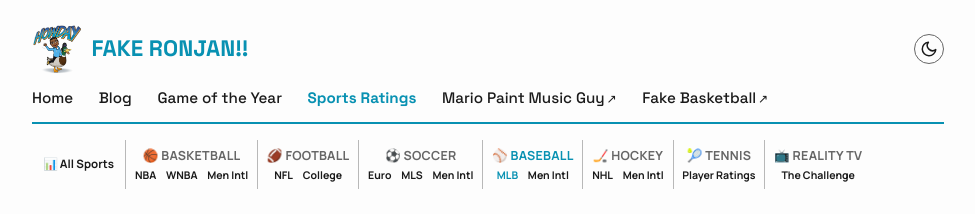
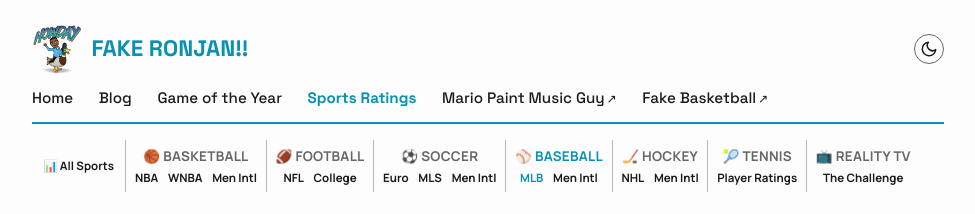
Before and after one commit to fakeronjan/fakeronjan-com, an Eleventy site: page src/mlb.njk in a window 1280 px wide. Shown: the top 214 px of the page, without its empty margins (152-1127 px from the left). Built offline with nearby package versions, Linux system fonts and the light colour scheme; Eleventy itself is replaced by a stand-in of ours; files that its build step writes are made by us from their sources; no server answers.

Commit message:
Bump fleet-nav font sizes by ~1px on both rows
Category labels 0.78rem -> 0.84rem, league links 0.66rem -> 0.72rem.
Verified against the hard fit requirement (comparing .fleet-nav-inner's
real right edge, not just scrollWidth<=clientWidth) at the tightest
realistic width (960px, the body's own max-width cap) - still ~24px
of room to spare, all 7 category groups stay on one line.

```diff
--- a/src/style.css
+++ b/src/style.css
@@ -538,7 +538,7 @@
 .fleet-nav-category {
   text-align: center;
   color: var(--muted);
-  font-size: 0.78rem;
+  font-size: 0.84rem;
   font-weight: 800;
   letter-spacing: 0.02em;
   text-transform: uppercase;
@@ -551,7 +551,7 @@
   color: var(--fg);
   text-decoration: none;
   padding: 0.08rem 0.28rem;
-  font-size: 0.66rem;
+  font-size: 0.72rem;
   font-weight: 600;
   letter-spacing: 0;
   border-radius: 4px;
```
